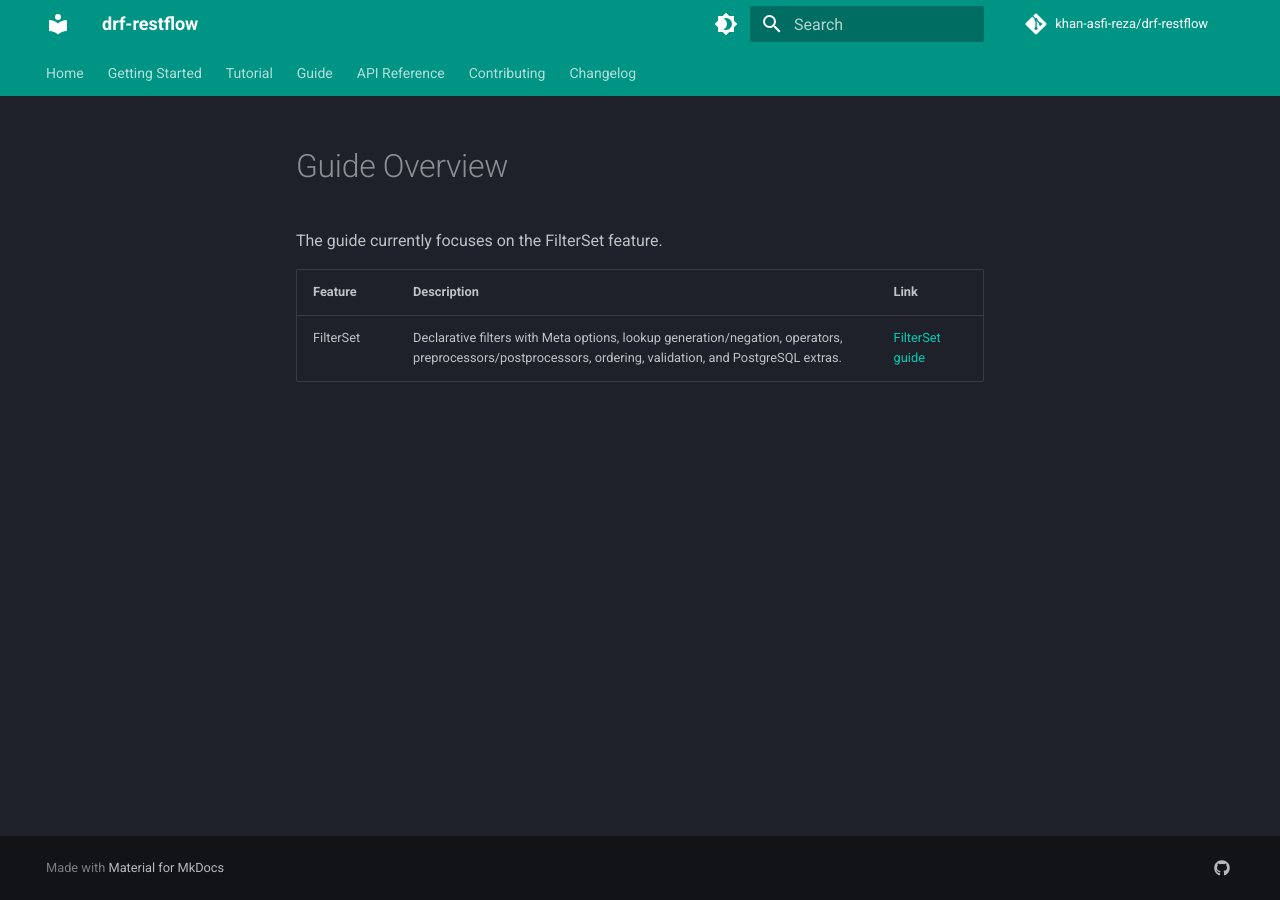
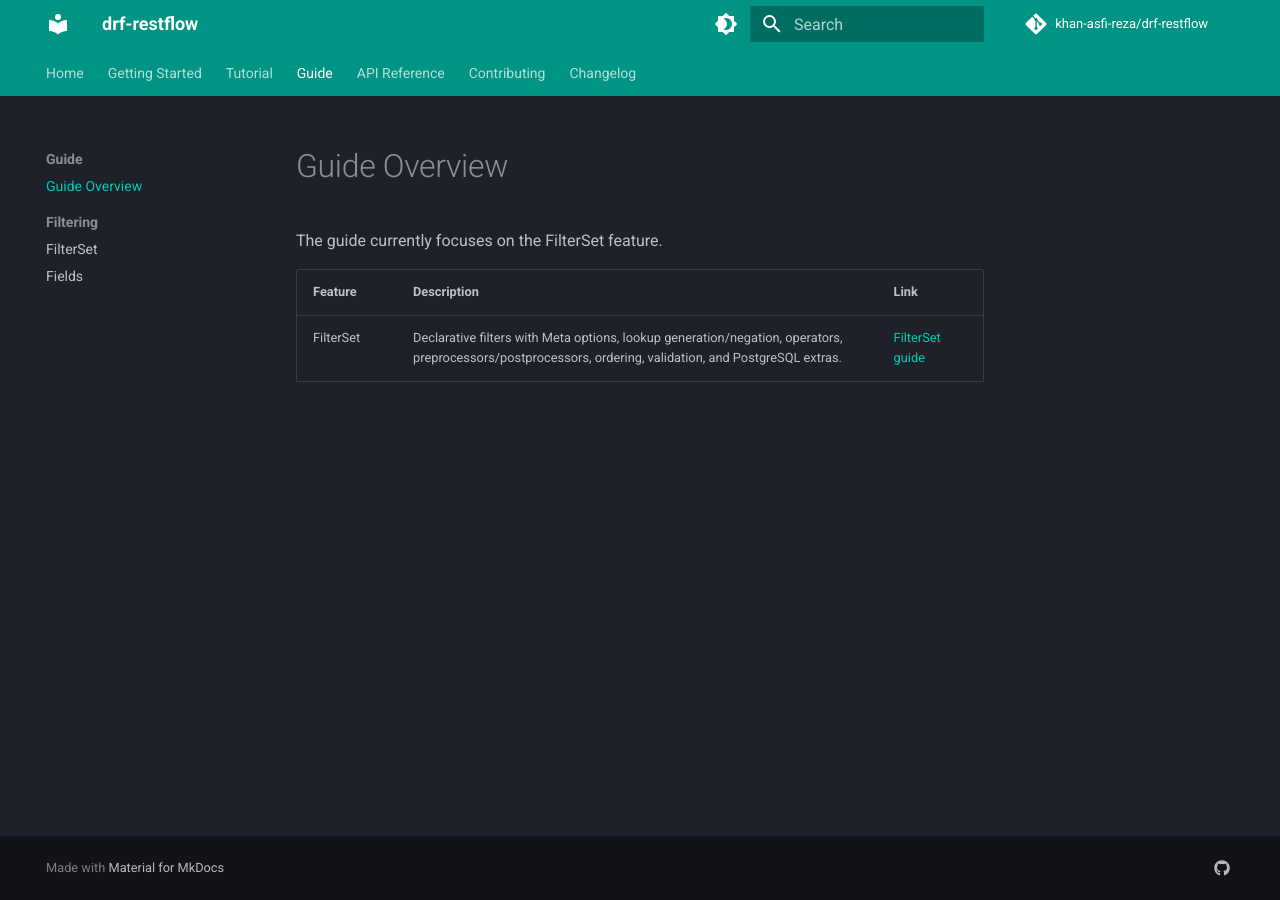
Before and after one commit to khan-asfi-reza/drf-restflow, an MkDocs documentation site: the page built from docs/guide/index.md, in a window 1280 px wide. Built offline with MkDocs 1.6.1 and Material for MkDocs 9.7.7, drawn with Linux system fonts in a browser that asks for light colours; comment, search, counter and statistics services are not loaded; the version menu is left out; some of the changed lines change nothing that is shown.

Commit message:
V1.0.0a2 (#11)
* fix: update docs site url

* fix: add pages for documentation

* refactor: rename 'lookup_expr' to 'filter_by' and improve filter field handling

* refactor: replace 'lookup_expr' with 'filter_by' across tests and align existing test cases

* docs: update references from 'lookup_expr' to 'filter_by' and expand documentation

* chore: update license configuration and author email in pyproject.toml

* chore: bump version to 1.0.0a2

* chore: bump version to 1.0.0a2

* refactor: remove unused 'description' parameter from filter fields

* docs: update navigation to fix guide index path

```diff
--- a/mkdocs.yml
+++ b/mkdocs.yml
@@ -62,7 +62,7 @@ nav:
   - Tutorial:
       - Filtering: tutorial/filtering.md
   - Guide:
-      - guide/filtering/index.md
+      - guide/index.md
       - Filtering:
           - FilterSet: guide/filtering/filterset.md
           - Fields: guide/filtering/fields.md
```
